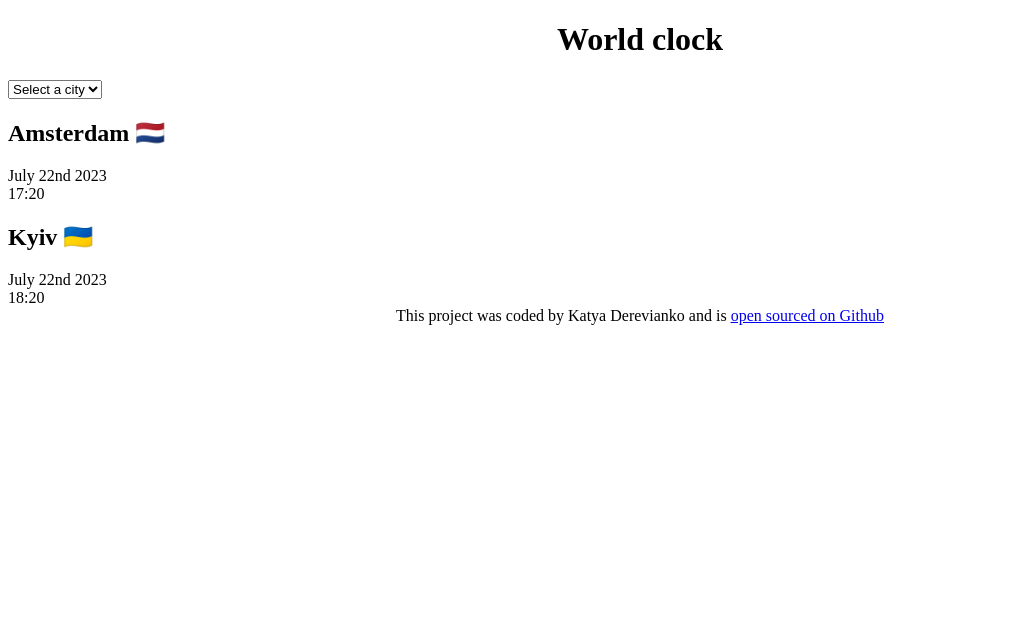
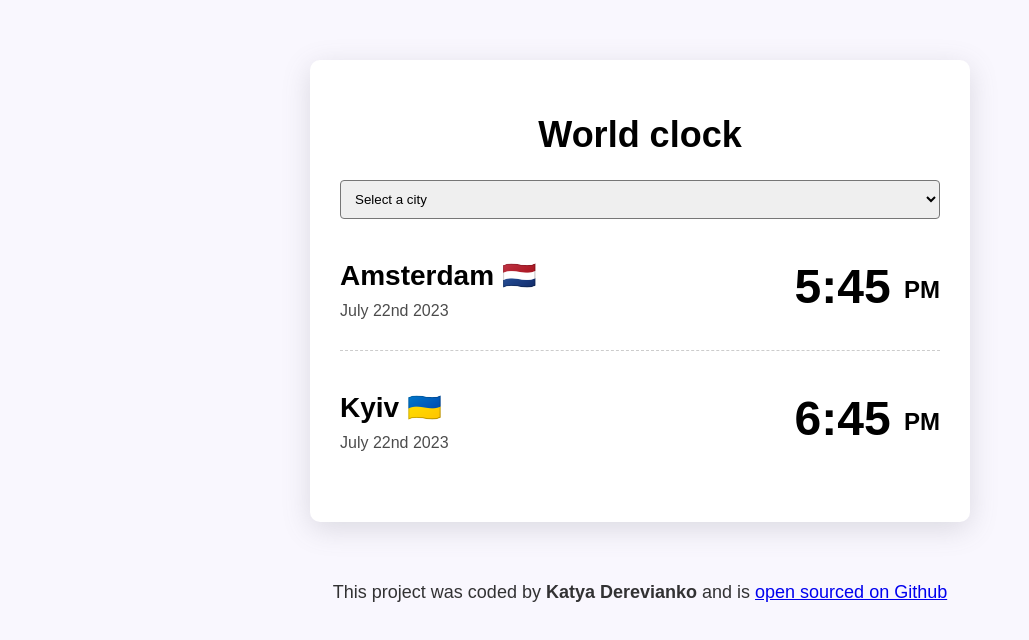
Before and after one commit to kjderevianko/world-clock, a plain HTML site: page index.html in a window 1280 px wide. Shown: the whole page, without its empty margins (0-1029 px from the left). Drawn offline with Linux system fonts and the light colour scheme.

Commit message:
Styled the project with CSS

```diff
--- a/css/style.css
+++ b/css/style.css
@@ -1,6 +1,58 @@
+body {
+  background-color: #f9f7fe;
+  font-family: sans-serif;
+}
 h1 {
   text-align: center;
+  font-family: sans-serif;
+  font-size: 36px;
 }
+h2 {
+  margin: 0 0 10px;
+  font-size: 28px;
+}
+select {
+  display: block;
+  width: 100%;
+  padding: 10px;
+  border-radius: 4px;
+}
+
+.container {
+  max-width: 600px;
+  margin: 60px auto;
+  background-color: white;
+  padding: 30px;
+  box-shadow: rgba(100, 100, 111, 0.2) 0px 7px 29px 0px;
+  border-radius: 10px;
+}
+.city {
+  display: flex;
+  margin: 10px 0;
+  justify-content: space-between;
+  padding: 30px 0;
+  border-bottom: 1px dashed rgba(0, 0, 0, 0.2);
+}
+.city:last-child {
+  border: none;
+}
+
+.date {
+  opacity: 0.7;
+}
+
+.time {
+  font-size: 48px;
+  font-weight: bold;
+}
+.time small {
+  font-size: 24px;
+  vertical-align: middle;
+  line-height: 36px;
+}
+
 footer {
   text-align: center;
+  font-size: 18px;
+  color: rgba(0, 0, 0, 0.8);
 }
--- a/index.html
+++ b/index.html
@@ -20,18 +20,22 @@
       </select>
 
       <div class="city">
-        <h2>Amsterdam 🇳🇱</h2>
-        <div class="date">July 22nd 2023</div>
-        <div class="time">17:20</div>
+        <div>
+          <h2>Amsterdam 🇳🇱</h2>
+          <div class="date">July 22nd 2023</div>
+        </div>
+        <div class="time">5:45 <small>PM</small></div>
       </div>
       <div class="city">
-        <h2>Kyiv 🇺🇦</h2>
-        <div class="date">July 22nd 2023</div>
-        <div class="time">18:20</div>
+        <div>
+          <h2>Kyiv 🇺🇦</h2>
+          <div class="date">July 22nd 2023</div>
+        </div>
+        <div class="time">6:45 <small>PM</small></div>
       </div>
     </div>
     <footer>
-      This project was coded by Katya Derevianko and is
+      This project was coded by <strong> Katya Derevianko </strong> and is
       <a href="https://github.com/kjderevianko/world-clock" target="_blank">
         open sourced on Github</a
       >
```
